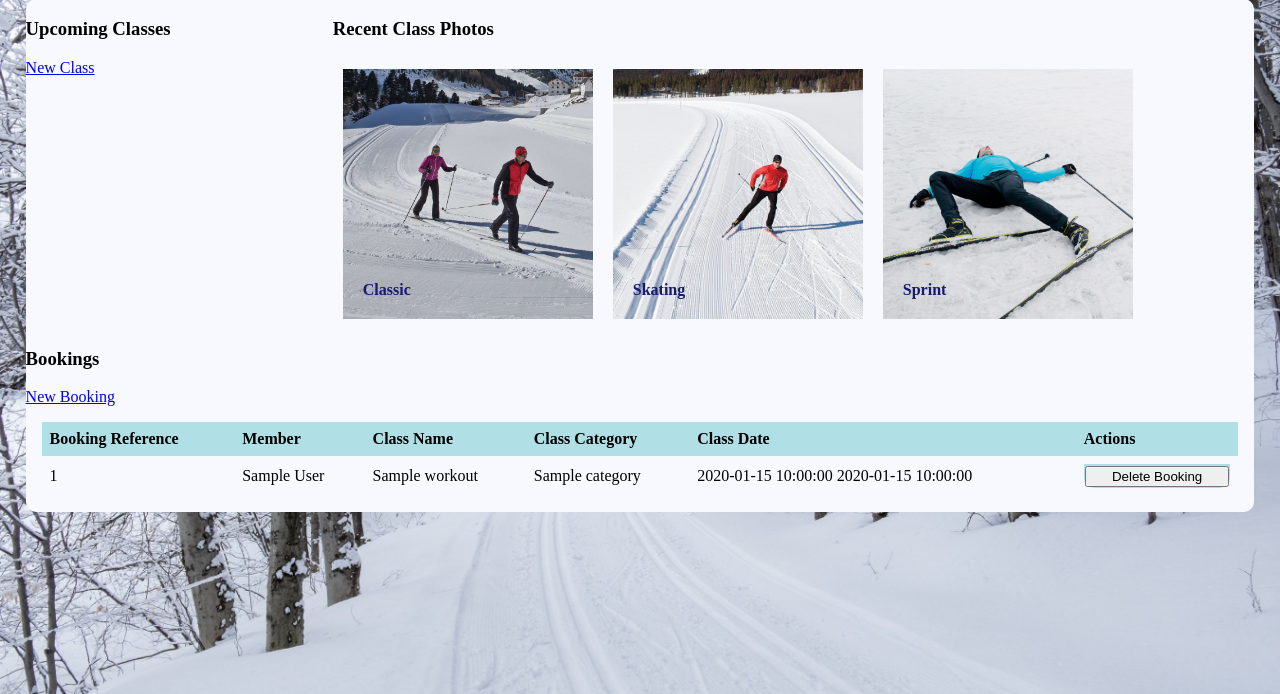
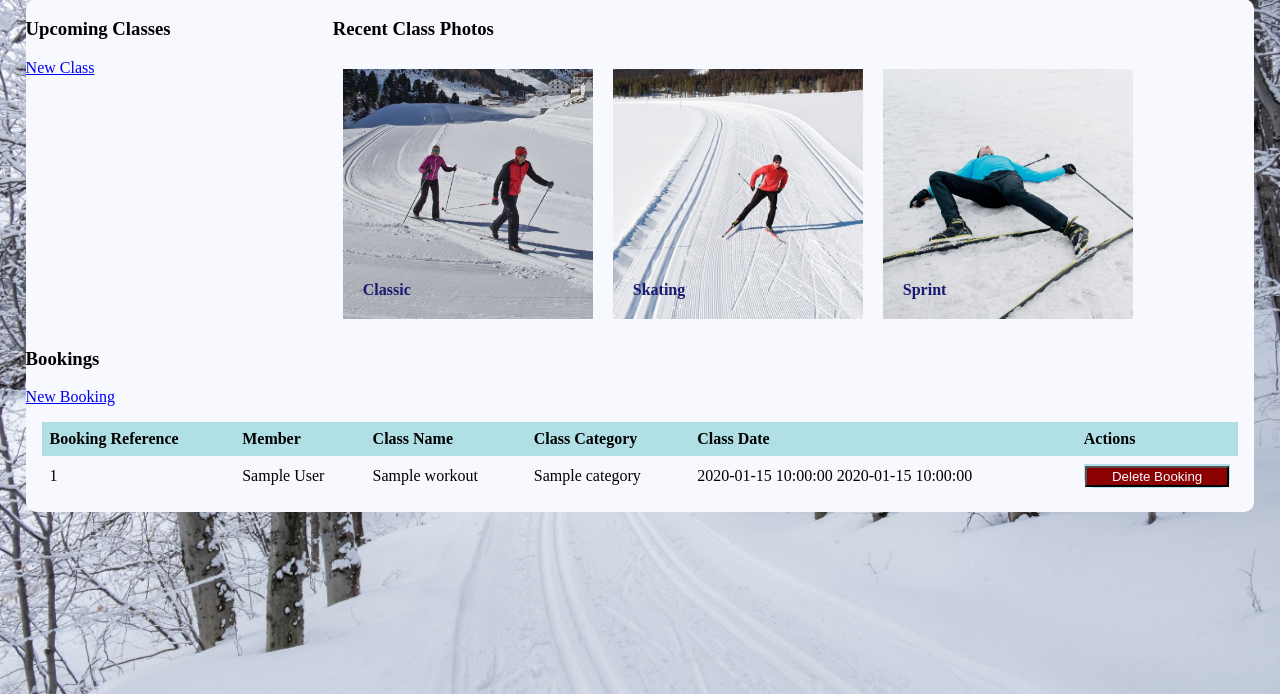
Before and after one commit to Stanhoucke/gym_web_app, a Flask app: page / in a window 1280 px wide. Shown: the part 106-800 px from the top of the page. Run offline with Flask 2, Linux system fonts and the light colour scheme; a database or web service that is not in the repository returns one stand-in record (values such as "Sample title"); some libraries are stand-ins or nearby versions.

Commit message:
added style to buttons

```diff
--- a/app/static/css/forms.css
+++ b/app/static/css/forms.css
@@ -3,6 +3,7 @@
     grid-template-areas:
     '. title .'
     '. body .';
+    grid-template-columns: 1fr 2fr 1fr;
     margin: 2%;
 }
 
--- a/app/static/css/style.css
+++ b/app/static/css/style.css
@@ -22,3 +22,13 @@ main {
     margin: 0;
     padding: 10px;
 }
+
+button {
+    background-color: darkblue;
+    color: ghostwhite;
+    margin: 0% 25% 3% 25%;
+}
+.delete-button {
+    background-color: darkred;
+    margin: 0;
+}
--- a/app/templates/bookings/index.html
+++ b/app/templates/bookings/index.html
@@ -25,7 +25,7 @@
                 <td>{{ booking.workout.date_time() }}</td>
                 <td>
                     <form action="/bookings/{{ booking.id }}/delete" method="POST">
-                        <button type="submit">Delete Booking</button>
+                        <button class="delete-button" type="submit">Delete Booking</button>
                     </form>
                 </td>
             </tr>
--- a/app/templates/index.html
+++ b/app/templates/index.html
@@ -70,7 +70,7 @@
                 <td>{{ booking.workout.date_time() }}</td>
                 <td>
                     <form action="/bookings/{{ booking.id }}/delete" method="POST">
-                        <button type="submit">Delete Booking</button>
+                        <button class="delete-button" type="submit">Delete Booking</button>
                     </form>
                 </td>
             </tr>
```
